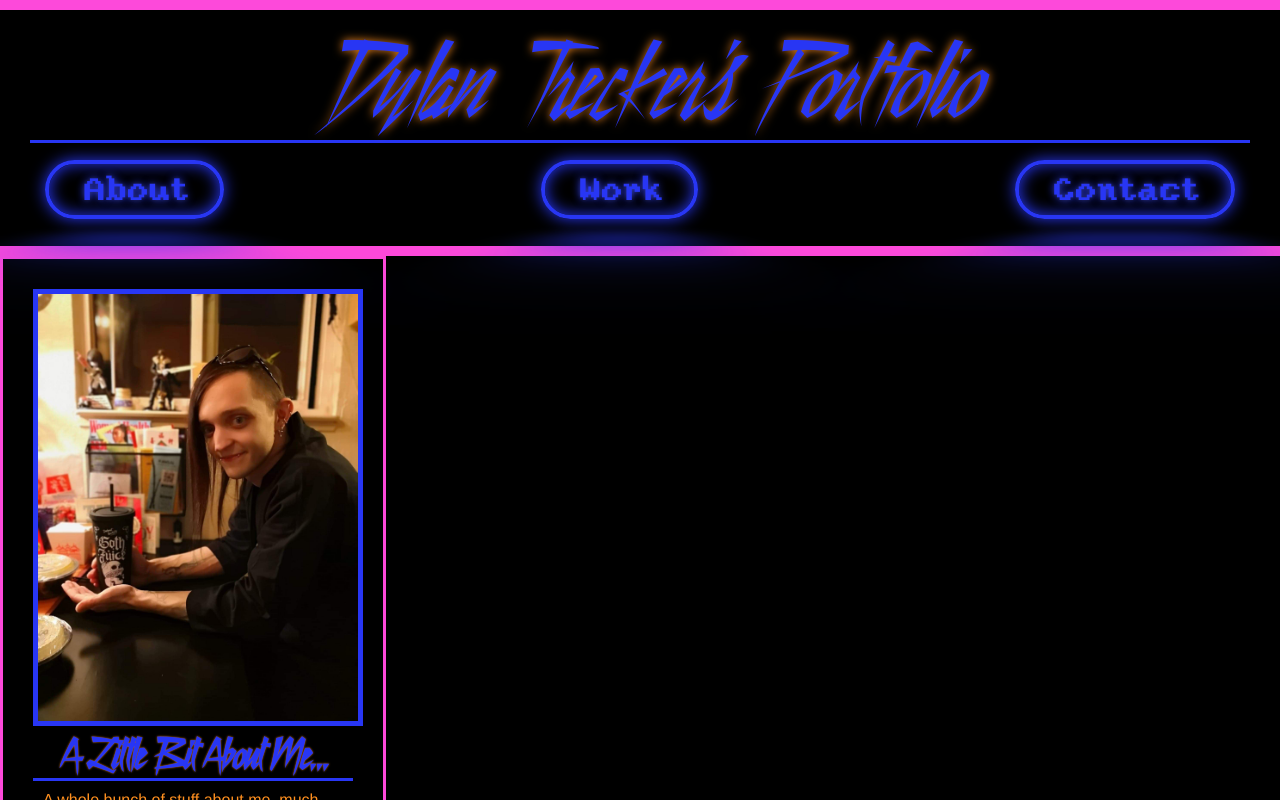
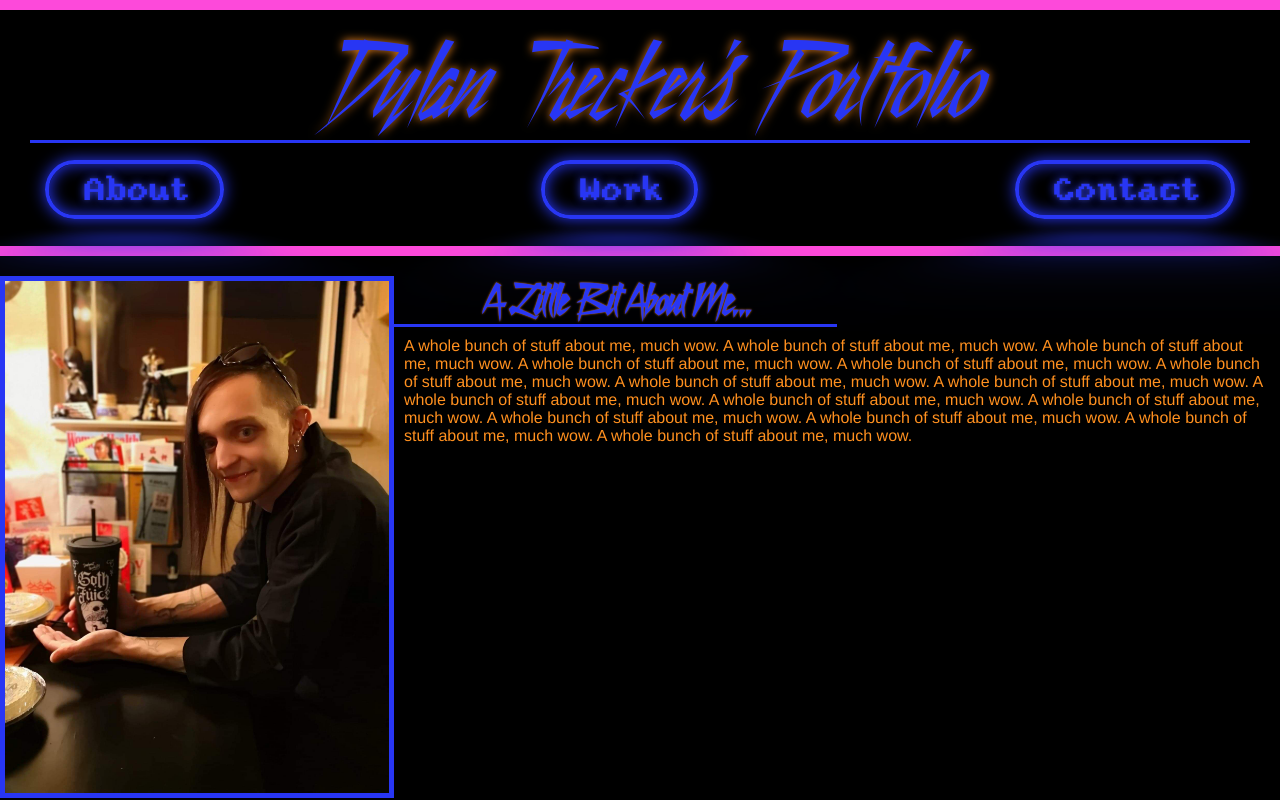
Before and after one commit to d-trecker/dt-portfolio, a React (Create React App) app: page / in a window 1280 px wide. Shown: the top 800 px of the page. Built offline with nearby package versions, Linux system fonts and the light colour scheme.

Commit message:
fixed css in about me page and images for work

```diff
--- a/src/components/About/index.js
+++ b/src/components/About/index.js
@@ -3,9 +3,9 @@ import meImage from "../../assets/images/me.jpeg";
 function About() {
     return (
         <div class="bio">
-            <div class="dtimg">
+
                 <img src={meImage} id="about-me" alt="a website for running workout"></img>
-            </div>
+        <div class = "bits">
             <h2>A Little Bit About Me...</h2>
             <p>A whole bunch of stuff about me, much wow. A whole bunch of stuff about me, much wow. A whole bunch of
                 stuff about me, much wow. A whole bunch of stuff about me, much wow. A whole bunch of stuff about me,
@@ -17,6 +17,8 @@ function About() {
 
                 </p>
         </div>
+
+        </div>
     );
 }
 
--- a/src/components/Work/index.js
+++ b/src/components/Work/index.js
@@ -1,4 +1,10 @@
 import React from 'react';
+import quizTime from "../../assets/images/Quiz Time.png";
+import dtScheduler from "../../assets/images/Scheduler.png";
+import weatherReport from "../../assets/images/weather-report.png";
+import poh from "../../assets/images/poh.png";
+import justNoise from "../../assets/images/just-noise.png";
+import comingSoon from "../../assets/images/dyl-soon.jpg";
 
 function Work() {
     return (
@@ -7,37 +13,28 @@ function Work() {
             <h2>Work</h2>
 
             <a href="https://d-trecker.github.io/quiz-time/" target="blank" rel="noopener noreferrer">
-                <img src="../../assets/images/Quiz Time.png" alt="a timed Javascript quiz website" class="quiz-time"></img>
+                <img src={quizTime} alt="a timed Javascript quiz website" class="quiz-time"></img>
             </a>
             <h3>Quiz Time</h3>
             <a href="https://d-trecker.github.io/dtreck-scheduler/" target="blank" rel="noopener noreferrer">
-                <img src="../../assets/images/Scheduler.png" alt="A work day scheduler" class="dtreck-scheduler"></img>
+                <img src={dtScheduler} alt="A work day scheduler" class="dtreck-scheduler"></img>
             </a>
             <h3>D-Treck's Scheduler</h3>
             <a href="https://d-trecker.github.io/dtreck-weather-report/" target="blank" rel="noopener noreferrer">
-                <img src="../../assets/images/weather-report.png" alt="A weather app" class="dtreck-weather"></img>
+                <img src={weatherReport} alt="A weather app" class="dtreck-weather"></img>
             </a>
             <h3>D-Treck's Weather Report</h3>
             <a href="https://d-trecker.github.io/pursuit-of-hoppiness/" target="blank" rel="noopener noreferrer">
-                <img src="../../assets/images/project_header_d.png" alt="A local brewery weather app" class="tpoh"></img>
+                <img src= {poh} alt="A local brewery weather app" class="tpoh"></img>
             </a>
             <h3>The Pursuit of Hoppiness</h3>
             <a href="https://just-noise.herokuapp.com/" target="blank" rel="noopener noreferrer">
-                <img src="../../assets/images/just-noise.png" alt="A social media music app" class="tpoh"></img>
+                <img src={justNoise} alt="A social media music app" class="tpoh"></img>
             </a>
             <h3>Just-Noise</h3>
-            <img src="../../assets/images/dyl-justincase.jpg" alt="80's retro ram head saying coming soon"
+            <img src= {comingSoon} alt="80's retro ram head saying coming soon"
                 class="coming-soon"></img>
-            <img src="../../assets/images/dyl-justincase.jpg" alt="80's retro ram head saying coming soon"
-                class="coming-soon"></img>
-            <img src="../../assets/images/dyl-justincase.jpg" alt="80's retro ram head saying coming soon"
-                class="coming-soon"></img>
-            <img src="../../assets/images/dyl-justincase.jpg" alt="80's retro ram head saying coming soon"
-                class="coming-soon"></img>
-            <img src="../../assets/images/dyl-justincase.jpg" alt="80's retro ram head saying coming soon"
-                class="coming-soon"></img>
-            <img src="../../assets/images/dyl-justincase.jpg" alt="80's retro ram head saying coming soon"
-                class="coming-soon"></img>
+
         </div>
         </section>
     );
--- a/src/index.css
+++ b/src/index.css
@@ -163,21 +163,38 @@ header nav ul{
 /*END HERO IMAGE*/
 
 /*----START BIO-WORK-CONTACT SECTION----*/
-.b-w-c {
+/* .b-w-c {
   display: flex;
   flex-wrap: nowrap;
   flex-direction: row-reverse;
 
-}
+} */
 
 /*Start Bio Styling*/
 .bio {
   background-color: black;
-  float: left;
-  width: 25%;
-  padding: 30px 30px;
-  border: solid var(--fourth-color);
+  display: flex;
+  flex-wrap: wrap;
+  flex-direction: row;
+  width: 100%;
+  padding-top: 20px;
 }
+
+.bio img {
+  width: auto;
+  height: auto;
+  max-width: 30%;
+  min-width: 0;
+  min-height: 0;
+  border: solid 5px var(--second-color);
+  flex: 1;
+}
+
+.bits {
+  width: auto;
+  flex: 1;
+}
+
 .bio h2 {
   color: var(--second-color);
   font-family: stilltime;
@@ -185,25 +202,26 @@ header nav ul{
   text-align: center;
   border-bottom: solid var(--second-color);
   text-shadow: 0 0 2px rgba(255, 143, 31, 0.897);
-}
-.bio img {
-  width: 100%;
-  height: auto;
-  max-width: 100%;
-  min-width: 0;
-  min-height: 0;
-  border: solid 5px var(--second-color);
+  width: 50%;
+
+  /* height: 10%;
+  width: 40%;
+  margin: 0; */
+
+
 }
 .bio p {
   color: var(--third-color);
   text-align: left;
   padding: 10px 10px;
+  /* width: 40%; */
+
 }
 /*END BIO*/
 
 /*START MY WORK*/
 .my-work {
-  width: 73%;
+  width: 100%;
   height: auto;
   float: right;
   background-color: black;
@@ -215,7 +233,7 @@ header nav ul{
   font-family: stilltime;
   padding: 20px;
   font-size: 55px;
-  text-align: left;
+  text-align: center;
   text-shadow: 0 0 5px rgba(255, 143, 31, 0.897);
   border-bottom: solid 5px var(--fourth-color);
 }
```
Also changed, not shown: src/assets/images/dyl-soon.jpg (renamed from src/assets/images/dyl-justincase.jpg), src/assets/images/poh.png (renamed from src/assets/images/project_header_d.png).
